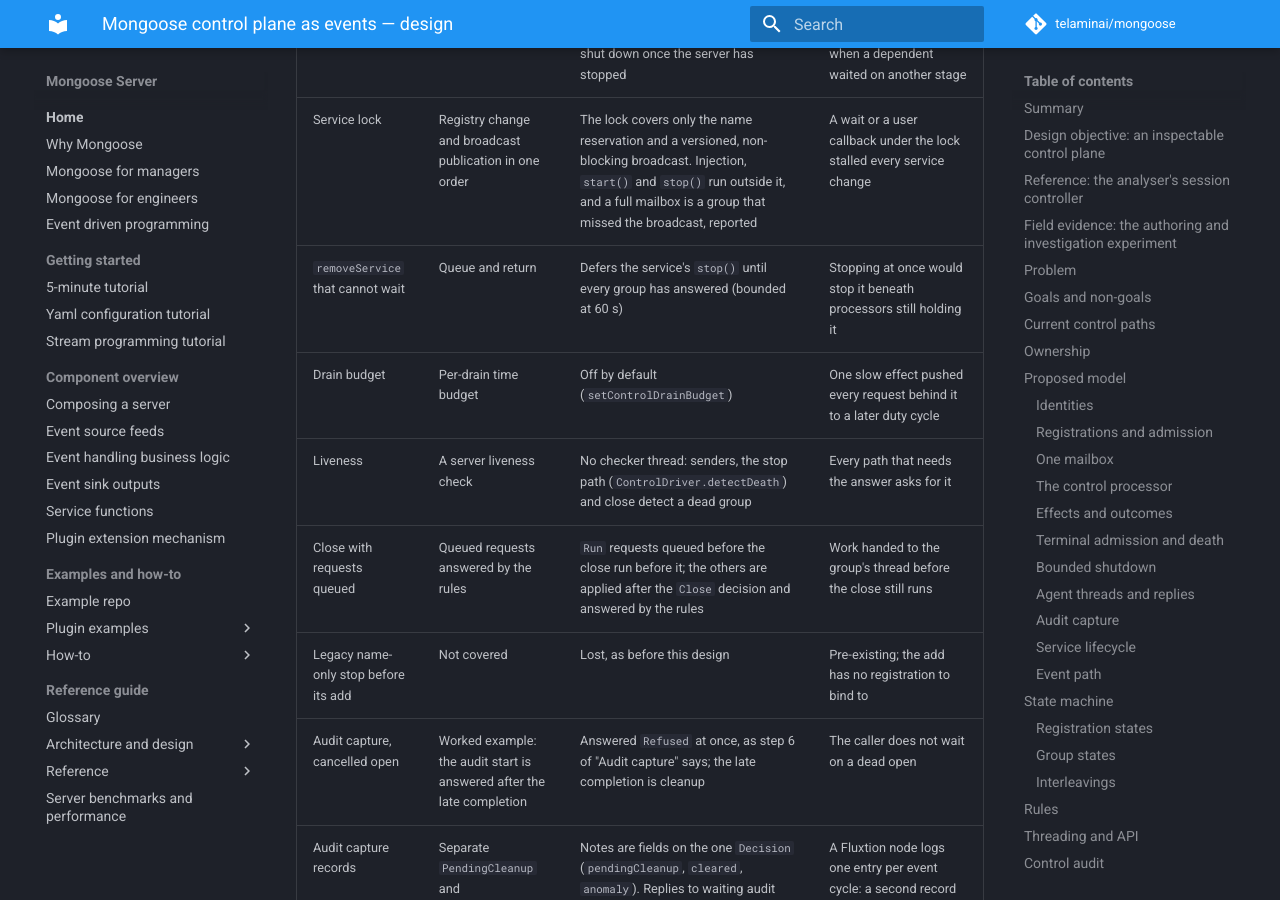
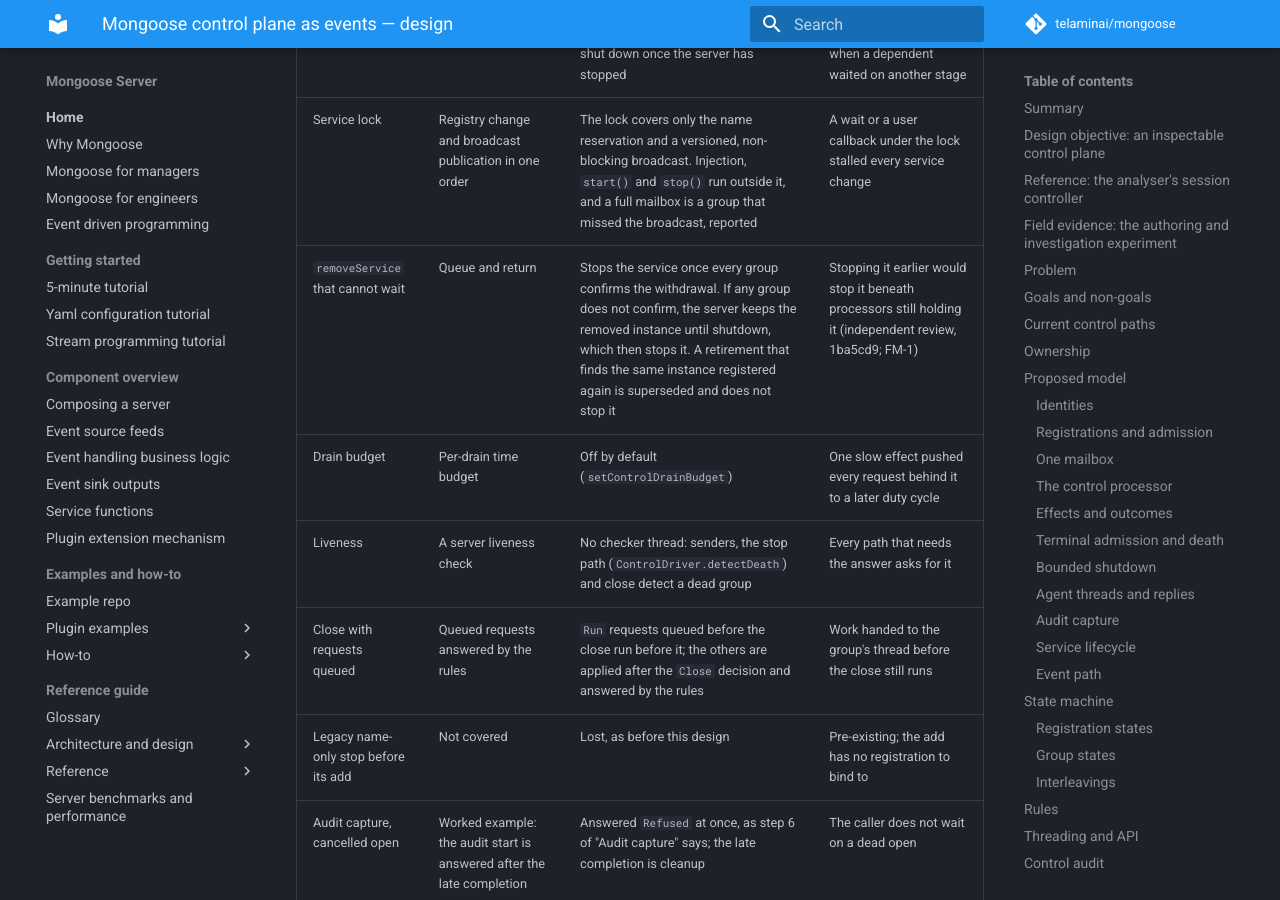
Before and after one commit to telaminai/mongoose, an MkDocs documentation site: the page built from docs/design/control-plane-as-events.md, in a window 1280 px wide and 900 px high, scrolled down 38214 px. Built offline with MkDocs 1.6.1 and Material for MkDocs 9.7.7, drawn with Linux system fonts in a browser that asks for light colours; comment, search, counter and statistics services are not loaded.

Commit message:
Design notes: removeService retained ownership
Co-Authored-By: Claude Opus 5.5 <noreply@anthropic.com>

```diff
--- a/docs/design/control-plane-as-events.md
+++ b/docs/design/control-plane-as-events.md
@@ -721,7 +721,7 @@ design left open:
 | Void waits | Single deadline | `MongooseServerConfig.controlWaitMillis`, 10 s by default | Configurable for callers that cannot block that long |
 | Reply executor | Per server | An elastic daemon pool per server, shut down once the server has stopped | One thread deadlocked when a dependent waited on another stage |
 | Service lock | Registry change and broadcast publication in one order | The lock covers only the name reservation and a versioned, non-blocking broadcast. Injection, `start()` and `stop()` run outside it, and a full mailbox is a group that missed the broadcast, reported | A wait or a user callback under the lock stalled every service change |
-| `removeService` that cannot wait | Queue and return | Defers the service's `stop()` until every group has answered (bounded at 60 s) | Stopping at once would stop it beneath processors still holding it |
+| `removeService` that cannot wait | Queue and return | Stops the service once every group confirms the withdrawal. If any group does not confirm, the server keeps the removed instance until shutdown, which then stops it. A retirement that finds the same instance registered again is superseded and does not stop it | Stopping it earlier would stop it beneath processors still holding it (independent review, 1ba5cd9; FM-1) |
 | Drain budget | Per-drain time budget | Off by default (`setControlDrainBudget`) | One slow effect pushed every request behind it to a later duty cycle |
 | Liveness | A server liveness check | No checker thread: senders, the stop path (`ControlDriver.detectDeath`) and close detect a dead group | Every path that needs the answer asks for it |
 | Close with requests queued | Queued requests answered by the rules | `Run` requests queued before the close run before it; the others are applied after the `Close` decision and answered by the rules | Work handed to the group's thread before the close still runs |
```
